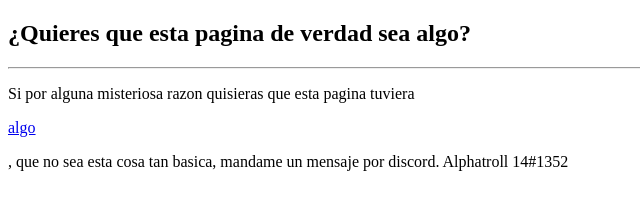
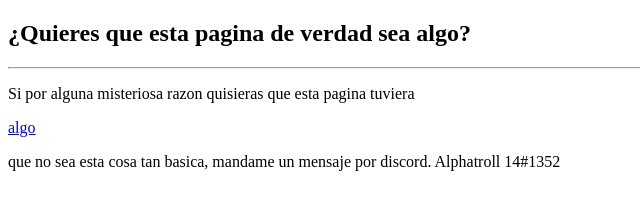
Before and after one commit to Alphatroll14/alphatroll14.github.io, a plain HTML site: page index.html in a window 1280 px wide. Shown: the full height of the page, 0-640 px from the left. Drawn offline with Linux system fonts and the light colour scheme.

Commit message:
Update index.html

```diff
--- a/index.html
+++ b/index.html
@@ -5,7 +5,7 @@
   </head>
   <body>
     <h2>¿Quieres que esta pagina de verdad sea algo?</h2>
-    <hr><p>Si por alguna misteriosa razon quisieras que esta pagina tuviera</p><a href="porque.html">algo</a><p>, que no sea esta cosa tan basica, mandame un mensaje por discord. Alphatroll 14#1352</p>
+    <hr><p>Si por alguna misteriosa razon quisieras que esta pagina tuviera</p><a href="porque.html">algo</a><p>que no sea esta cosa tan basica, mandame un mensaje por discord. Alphatroll 14#1352</p>
   </body>
 </html>
 <!-- Que haces aquí? Esta solo es una muy tonta página web basada en un error http 503, no hay nada aquí. Adiós. -->
```
